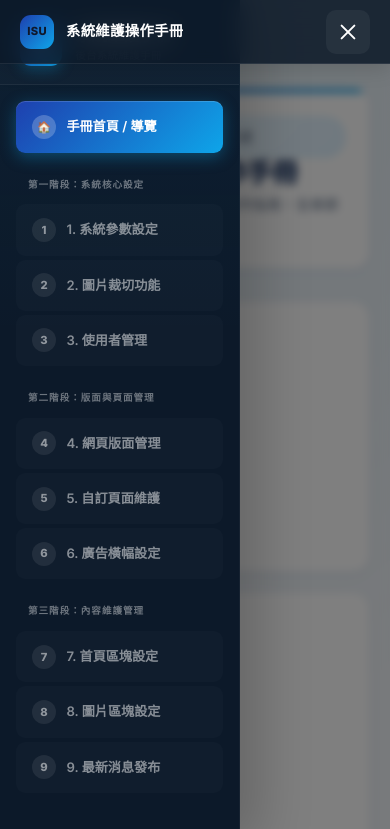
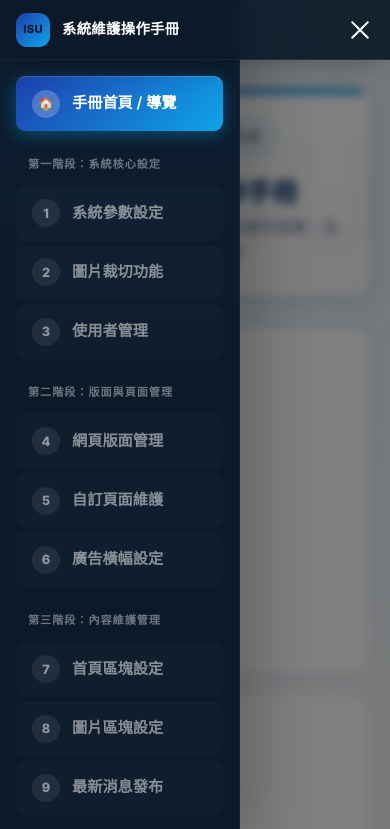
Before and after one commit to yeyunye94-a11y/asdfgh, a plain HTML site: page index.html in a window 390 px wide. Both pictures are taken after a click on the element 348 px from the left and 31 px from the top of the page. Shown: the top 829 px of the page. Drawn offline with Linux system fonts and the light colour scheme.

Commit message:
Add files via upload

```diff
--- a/index.html
+++ b/index.html
@@ -149,28 +149,28 @@
         }
 
         .nav-group {
-            font-size: .6rem;
+            font-size: .7rem;
             font-weight: 700;
-            letter-spacing: .1em;
+            letter-spacing: .08em;
             text-transform: uppercase;
-            color: rgba(255, 255, 255, .25);
-            margin: 1.1rem 0 .4rem .55rem;
+            color: rgba(255, 255, 255, .3);
+            margin: 1.5rem 0 .6rem .55rem;
         }
 
         .nav-item {
             display: flex;
             align-items: center;
-            gap: .65rem;
-            padding: .6rem .75rem;
+            gap: .75rem;
+            padding: .75rem .85rem;
             color: rgba(255, 255, 255, .5);
             border-radius: 9px;
-            font-size: .82rem;
+            font-size: .95rem;
             font-weight: 600;
             cursor: pointer;
             transition: all var(--transition);
             user-select: none;
-            line-height: 1.3;
-            margin-bottom: 2px;
+            line-height: 1.35;
+            margin-bottom: 4px;
             position: relative;
         }
 
@@ -186,14 +186,14 @@
         }
 
         .nav-num {
-            width: 24px;
-            height: 24px;
+            width: 28px;
+            height: 28px;
             border-radius: 50%;
             background: rgba(255, 255, 255, .08);
             display: flex;
             align-items: center;
             justify-content: center;
-            font-size: .7rem;
+            font-size: .8rem;
             font-weight: 800;
             flex-shrink: 0;
             transition: all var(--transition);
@@ -217,15 +217,18 @@
         /* ── Page heading ── */
         .page-hd {
             margin-bottom: 2.5rem;
-            padding: 2rem 2.25rem;
+            padding: 2.5rem 3rem;
             background: var(--white);
+            background-image:
+                radial-gradient(at 0% 0%, rgba(14, 165, 233, 0.05) 0px, transparent 50%),
+                radial-gradient(at 100% 100%, rgba(30, 64, 175, 0.03) 0px, transparent 50%);
             border-radius: var(--radius-lg);
             border: 1px solid var(--border-light);
-            box-shadow: var(--shadow-sm);
+            box-shadow: var(--shadow-md);
             display: flex;
             justify-content: space-between;
             align-items: center;
-            gap: 1rem;
+            gap: 2rem;
             position: relative;
             overflow: hidden;
         }
@@ -236,35 +239,57 @@
             top: 0;
             left: 0;
             right: 0;
-            height: 4px;
+            height: 5px;
             background: var(--grad);
+            box-shadow: 0 2px 10px rgba(14, 165, 233, 0.2);
+        }
+
+        .page-hd::after {
+            content: "ISU";
+            position: absolute;
+            right: -20px;
+            bottom: -30px;
+            font-size: 10rem;
+            font-weight: 900;
+            color: rgba(15, 43, 91, 0.025);
+            font-family: 'Outfit', sans-serif;
+            pointer-events: none;
+            user-select: none;
         }
 
         .page-hd h1 {
             font-family: 'Outfit', sans-serif;
-            font-size: 1.9rem;
+            font-size: 2.2rem;
             color: var(--primary);
-            letter-spacing: -.03em;
-            margin-bottom: .25rem;
+            letter-spacing: -.035em;
+            margin-bottom: .4rem;
             font-weight: 800;
+            background: linear-gradient(135deg, var(--primary) 30%, var(--primary-light) 100%);
+            -webkit-background-clip: text;
+            -webkit-text-fill-color: transparent;
         }
 
         .page-hd p {
             color: var(--muted);
-            font-size: .9rem;
+            font-size: 1rem;
             font-weight: 500;
+            max-width: 600px;
+            line-height: 1.6;
         }
 
         .badge {
-            background: linear-gradient(135deg, #f0f9ff, #e0f2fe);
-            padding: .45rem 1.1rem;
+            display: inline-flex;
+            align-items: center;
+            background: rgba(14, 165, 233, 0.08);
+            padding: .4rem 1rem;
             border-radius: 100px;
-            border: 1px solid rgba(14, 165, 233, .2);
-            font-size: .78rem;
+            border: 1px solid rgba(14, 165, 233, 0.15);
+            font-size: .8rem;
             font-weight: 700;
-            color: #0284c7;
-            white-space: nowrap;
-            flex-shrink: 0;
+            color: var(--accent);
+            margin-bottom: 1.25rem;
+            letter-spacing: 0.02em;
+            backdrop-filter: blur(4px);
         }
 
         /* ── Section show/hide (sidebar navigation) ── */
@@ -710,42 +735,82 @@
 
         .index-card {
             background: white;
-            padding: 1.75rem;
-            border-radius: 16px;
+            padding: 2.25rem;
+            border-radius: 20px;
             border: 1px solid var(--border-light);
             box-shadow: var(--shadow-sm);
             transition: all var(--transition);
+            display: flex;
+            flex-direction: column;
+            position: relative;
+            overflow: hidden;
+        }
+
+        .index-card::after {
+            content: "";
+            position: absolute;
+            top: 0;
+            right: 0;
+            width: 80px;
+            height: 80px;
+            background: radial-gradient(circle at 100% 0%, var(--accent-glow), transparent 70%);
+            opacity: 0;
+            transition: var(--transition);
         }
 
         .index-card:hover {
-            transform: translateY(-5px);
-            box-shadow: var(--shadow-md);
-            border-color: var(--accent);
+            transform: translateY(-8px);
+            box-shadow: var(--shadow-lg);
+            border-color: var(--accent-soft);
+        }
+
+        .index-card:hover::after {
+            opacity: 1;
+        }
+
+        .idx-phase {
+            font-size: .65rem;
+            font-weight: 800;
+            text-transform: uppercase;
+            letter-spacing: .12em;
+            color: var(--accent);
+            background: rgba(14, 165, 233, 0.08);
+            padding: .3rem .75rem;
+            border-radius: 6px;
+            display: inline-block;
+            margin-bottom: 1.25rem;
+            width: fit-content;
         }
 
         .index-card h3 {
-            font-size: 1.1rem;
+            font-family: 'Outfit', sans-serif;
+            font-size: 1.3rem;
             color: var(--primary);
-            margin-bottom: 1rem;
+            margin-bottom: 1.25rem;
+            font-weight: 800;
         }
 
         .index-card ul {
             list-style: none;
             padding: 0;
+            margin-bottom: 1.5rem;
+            flex: 1;
         }
 
         .index-card li {
             font-size: 0.95rem;
             color: var(--muted);
-            margin-bottom: 0.5rem;
+            margin-bottom: 0.65rem;
             display: flex;
             align-items: center;
-            gap: 0.5rem;
+            gap: 0.75rem;
+            font-weight: 500;
         }
 
         .index-card li::before {
-            content: "→";
-            color: var(--accent);
+            content: "✦";
+            font-size: .8rem;
+            color: var(--accent-soft);
             font-weight: 800;
         }
 
@@ -804,17 +869,17 @@
                 top: 0;
                 left: 0;
                 right: 0;
-                height: 64px;
-                background: rgba(12, 25, 41, 0.85);
-                backdrop-filter: blur(12px);
-                -webkit-backdrop-filter: blur(12px);
+                height: 60px;
+                background: rgba(12, 25, 41, 0.9);
+                backdrop-filter: blur(16px);
+                -webkit-backdrop-filter: blur(16px);
                 display: flex;
                 align-items: center;
                 justify-content: space-between;
-                padding: 0 1.25rem;
-                z-index: 300;
-                box-shadow: 0 4px 20px rgba(0, 0, 0, 0.15);
-                border-bottom: 1px solid rgba(255, 255, 255, 0.08);
+                padding: 0 1rem;
+                z-index: 500;
+                box-shadow: 0 10px 30px -10px rgba(0, 0, 0, 0.3);
+                border-bottom: 1px solid rgba(255, 255, 255, 0.05);
             }
 
             .mh-logo {
@@ -836,40 +901,47 @@
             }
 
             .mh-toggle {
-                width: 44px;
-                height: 44px;
+                width: 40px;
+                height: 40px;
                 display: flex;
                 flex-direction: column;
                 justify-content: center;
-                align-items: center;
+                align-items: flex-end;
                 gap: 5px;
                 cursor: pointer;
-                background: rgba(255, 255, 255, 0.05);
-                border-radius: 10px;
+                background: transparent;
+                border-radius: 8px;
                 transition: var(--transition);
+                padding-right: 2px;
             }
 
             .mh-toggle span {
                 display: block;
-                width: 20px;
+                width: 24px;
                 height: 2px;
                 background: #fff;
                 border-radius: 10px;
-                transition: all 0.3s cubic-bezier(0.645, 0.045, 0.355, 1);
+                transition: all 0.3s cubic-bezier(0.175, 0.885, 0.32, 1.275);
+            }
+
+            .mh-toggle span:nth-child(2) {
+                width: 18px;
             }
 
             /* Hamburger Animation States */
             body.sidebar-active .mh-toggle span:nth-child(1) {
                 transform: translateY(7px) rotate(45deg);
+                width: 24px;
             }
 
             body.sidebar-active .mh-toggle span:nth-child(2) {
                 opacity: 0;
-                transform: translateX(-10px);
+                transform: translateX(10px);
             }
 
             body.sidebar-active .mh-toggle span:nth-child(3) {
                 transform: translateY(-7px) rotate(-45deg);
+                width: 24px;
             }
 
             .sidebar-overlay {
@@ -1026,15 +1098,24 @@
                 transform: translateX(-100%);
                 transition: transform .3s cubic-bezier(.4, 0, .2, 1);
                 box-shadow: 20px 0 50px rgba(0, 0, 0, .2);
+                padding-top: 60px; /* Start items below header */
+            }
+
+            .sb-logo {
+                display: none; /* Hide redundant logo on mobile */
             }
 
             body.sidebar-active #sidebar {
                 transform: translateX(0);
             }
 
+            html {
+                scroll-padding-top: 70px; /* Offset for fixed header */
+            }
+
             main {
                 margin-left: 0;
-                padding: 5.5rem 1.75rem 3rem;
+                padding: 5rem 1.5rem 3rem;
                 max-width: 100vw;
                 width: 100%;
                 overflow-x: hidden;
@@ -1209,35 +1290,35 @@
 
             <div class="nav-group">第一階段：系統核心設定</div>
             <div class="nav-item" onclick="go('s1',this)">
-                <div class="nav-num">1</div><span>1. 系統參數設定</span>
+                <div class="nav-num">1</div><span>系統參數設定</span>
             </div>
             <div class="nav-item" onclick="go('s2',this)">
-                <div class="nav-num">2</div><span>2. 圖片裁切功能</span>
+                <div class="nav-num">2</div><span>圖片裁切功能</span>
             </div>
             <div class="nav-item" onclick="go('s3',this)">
-                <div class="nav-num">3</div><span>3. 使用者管理</span>
+                <div class="nav-num">3</div><span>使用者管理</span>
             </div>
 
             <div class="nav-group">第二階段：版面與頁面管理</div>
             <div class="nav-item" onclick="go('s4',this)">
-                <div class="nav-num">4</div><span>4. 網頁版面管理</span>
+                <div class="nav-num">4</div><span>網頁版面管理</span>
             </div>
             <div class="nav-item" onclick="go('s5',this)">
-                <div class="nav-num">5</div><span>5. 自訂頁面維護</span>
+                <div class="nav-num">5</div><span>自訂頁面維護</span>
             </div>
             <div class="nav-item" onclick="go('s6',this)">
-                <div class="nav-num">6</div><span>6. 廣告橫幅設定</span>
+                <div class="nav-num">6</div><span>廣告橫幅設定</span>
             </div>
 
             <div class="nav-group">第三階段：內容維護管理</div>
             <div class="nav-item" onclick="go('s7',this)">
-                <div class="nav-num">7</div><span>7. 首頁區塊設定</span>
+                <div class="nav-num">7</div><span>首頁區塊設定</span>
             </div>
             <div class="nav-item" onclick="go('s8',this)">
-                <div class="nav-num">8</div><span>8. 圖片區塊設定</span>
+                <div class="nav-num">8</div><span>圖片區塊設定</span>
             </div>
             <div class="nav-item" onclick="go('s9',this)">
-                <div class="nav-num">9</div><span>9. 最新消息發布</span>
+                <div class="nav-num">9</div><span>最新消息發布</span>
             </div>
         </nav>
     </aside>
```
